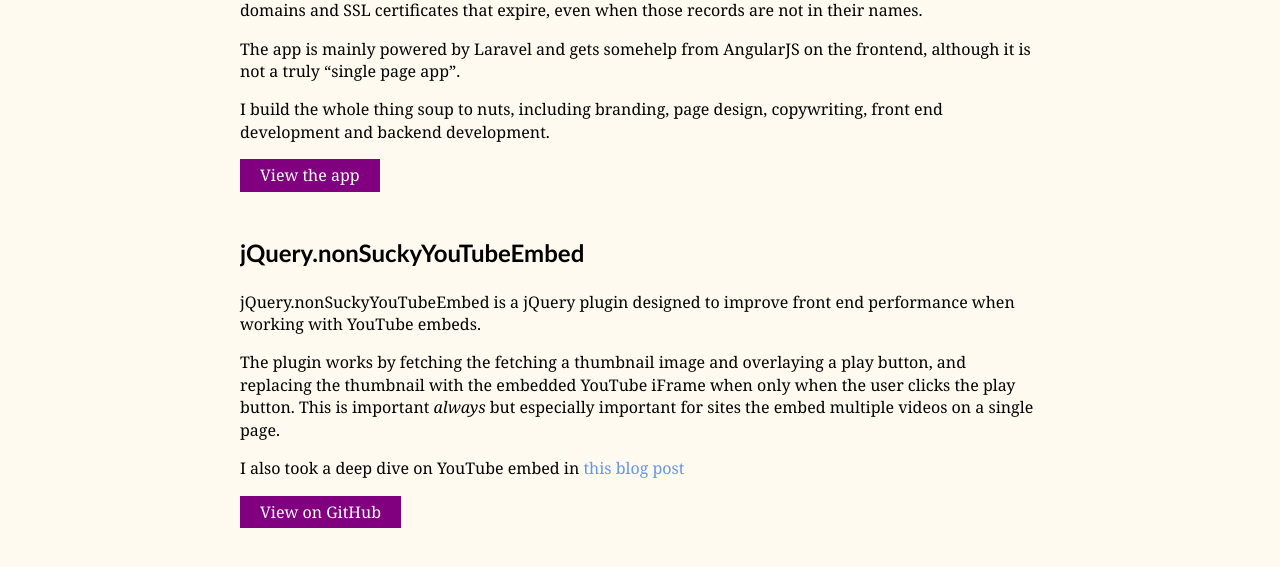
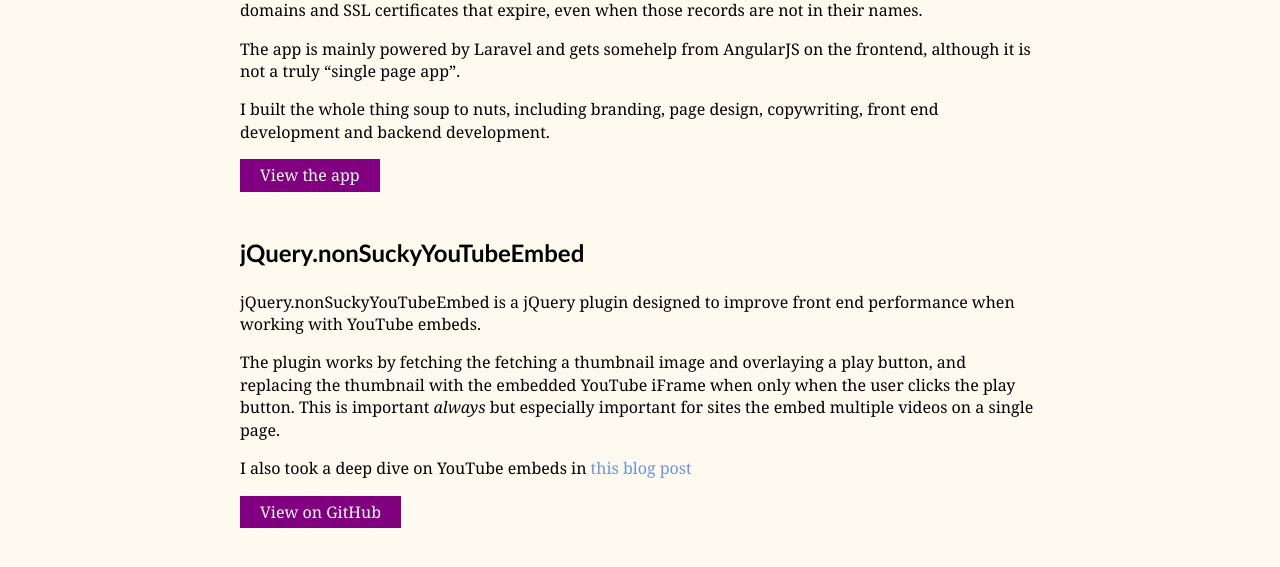
Before and after one commit to mpchadwick/mpchadwick.github.io, a Jekyll site: the page built from projects/index.md, in a window 1280 px wide and 900 px high. Shown: the part 292-859 px from the top of the window. Built offline with Jekyll 4.4.1, drawn with Linux system fonts in a browser that asks for light colours.

Commit message:
Fix additional "projects" section typos

```diff
--- a/projects/index.md
+++ b/projects/index.md
@@ -11,7 +11,7 @@ I was inspired to build Domain Clamp by my work at agencies, which are sometimes
 
 The app is mainly powered by Laravel and gets somehelp from AngularJS on the frontend, although it is not a truly "single page app".
 
-I build the whole thing soup to nuts, including branding, page design, copywriting, front end development and backend development.
+I built the whole thing soup to nuts, including branding, page design, copywriting, front end development and backend development.
 
 <a class="call-to-action" href="https://domainclamp.com">View the app</a>
 
@@ -21,7 +21,7 @@ jQuery.nonSuckyYouTubeEmbed is a jQuery plugin designed to improve front end per
 
 The plugin works by fetching the fetching a thumbnail image and overlaying a play button, and replacing the thumbnail with the embedded YouTube iFrame when only when the user clicks the play button. This is important *always* but especially important for sites the embed multiple videos on a single page.
 
-I also took a deep dive on YouTube embed in [this blog post](http://maxchadwick.xyz/blog/non-sucky-youtube-embed/)
+I also took a deep dive on YouTube embeds in [this blog post](http://maxchadwick.xyz/blog/non-sucky-youtube-embed/)
 
 <a class="call-to-action" href="https://github.com/mpchadwick/jquery.nonSuckyYouTubeEmbed">View on GitHub</a>
 
```
